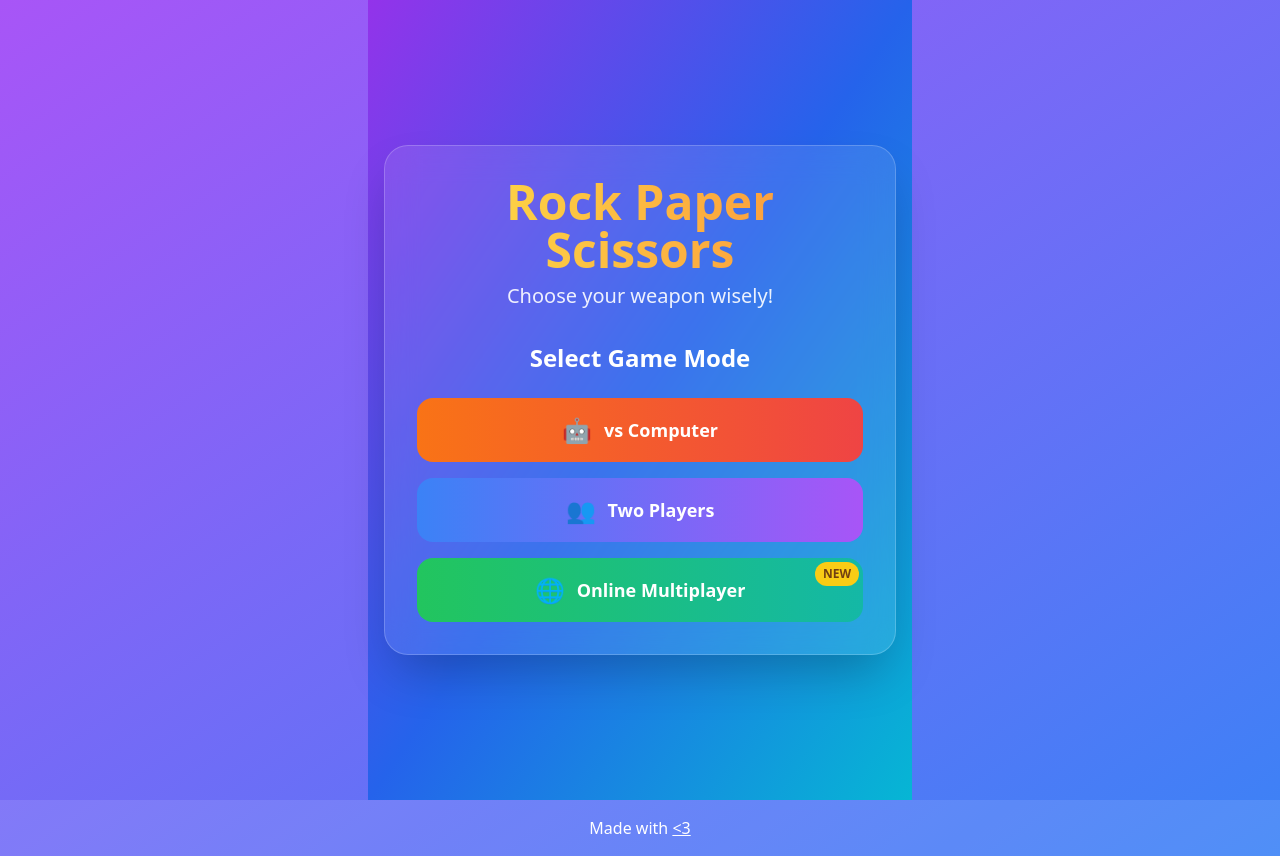
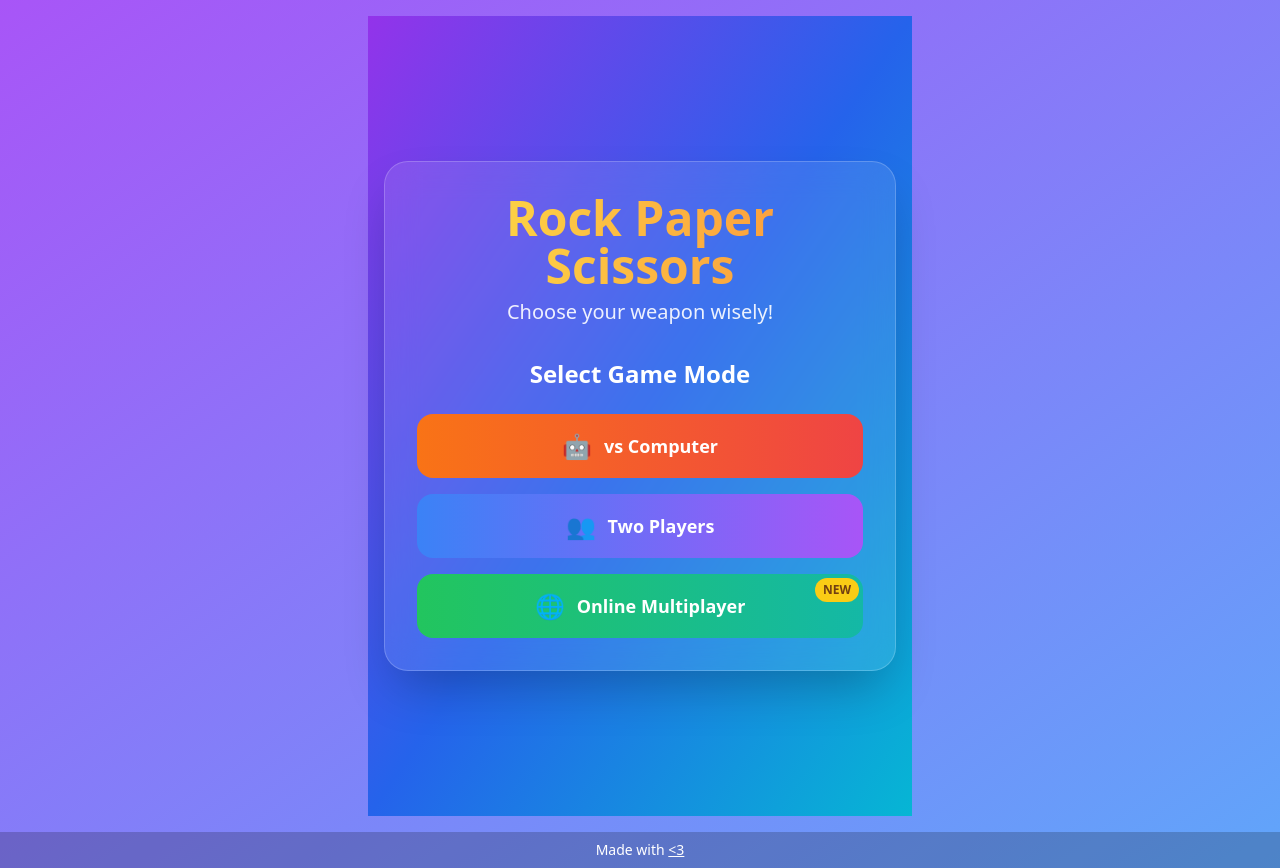
Before and after one commit to Abhigyan-GG/byte-by-byte, a React (Vite) app in the folder ROCK PAPER SCISSORS/: page / in a window 1280 px wide. Built offline with nearby package versions, Linux system fonts and the light colour scheme.

Commit message:
Updated Layout

```diff
--- a/ROCK PAPER SCISSORS/src/components/ui/Layout.tsx
+++ b/ROCK PAPER SCISSORS/src/components/ui/Layout.tsx
@@ -1,20 +1,21 @@
-import React, { ReactNode } from 'react';
+// src/components/ui/Layout.tsx
+import React from 'react';
 
-const Layout = ({ children }: { children: ReactNode }) => {
+const Layout = ({ children }: { children: React.ReactNode }) => {
   return (
-    <div className="flex flex-col min-h-screen bg-gradient-to-br from-purple-500 to-blue-500">
-      <main className="flex-grow flex items-center justify-center">
+    <div className="min-h-screen flex flex-col bg-gradient-to-br from-purple-500 to-blue-400 text-white">
+      <main className="flex-grow flex items-center justify-center p-4">
         {children}
       </main>
-      <footer className="text-center text-white p-4 bg-white/10">
+      <footer className="text-sm text-white text-center py-2 bg-black/20">
         Made with{' '}
         <a
-          href="https://github.com/your-username"
+          href="https://github.com/YOUR_GITHUB_USERNAME"
           target="_blank"
           rel="noopener noreferrer"
-          className="underline"
+          className="underline hover:text-pink-300 transition"
         >
-          &lt;3
+          {'<3'}
         </a>
       </footer>
     </div>
```
